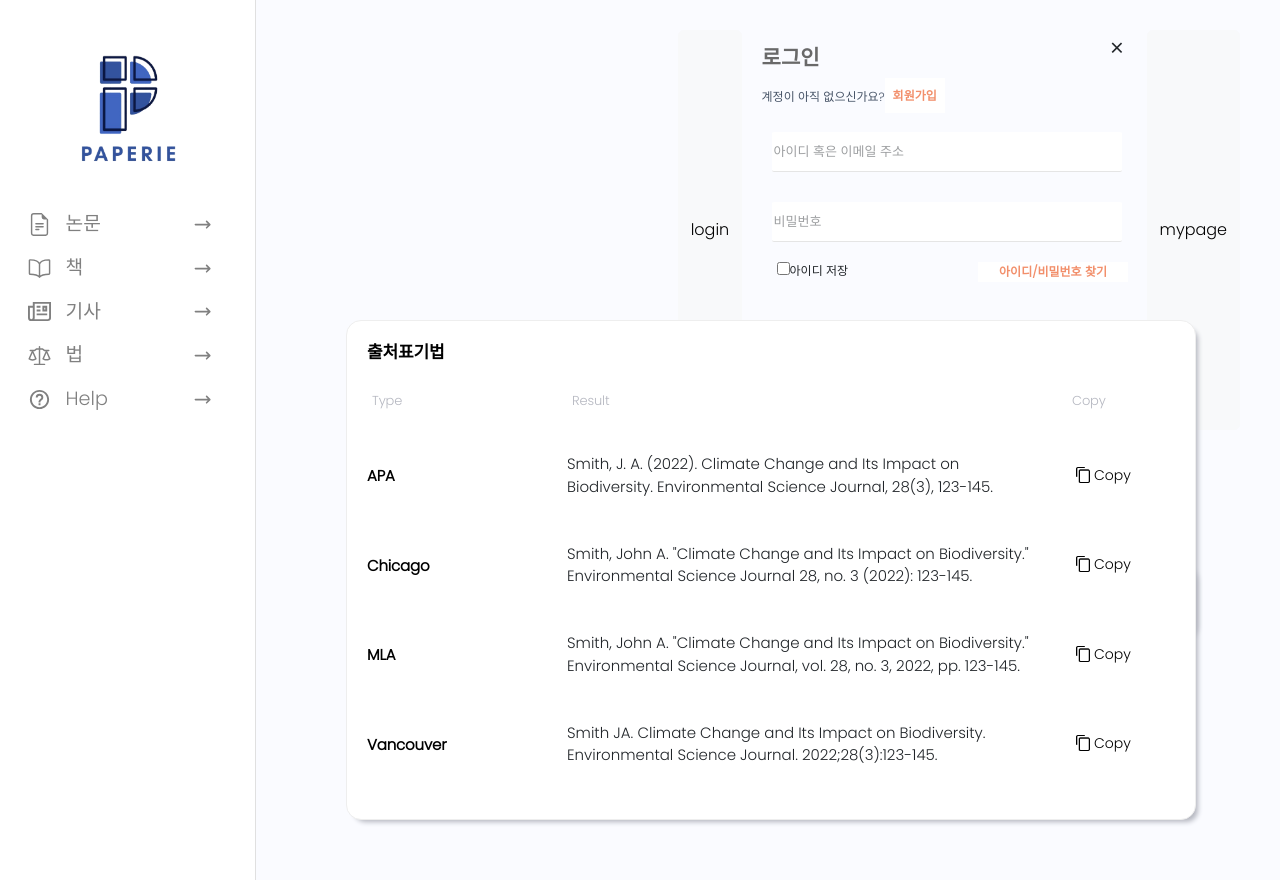
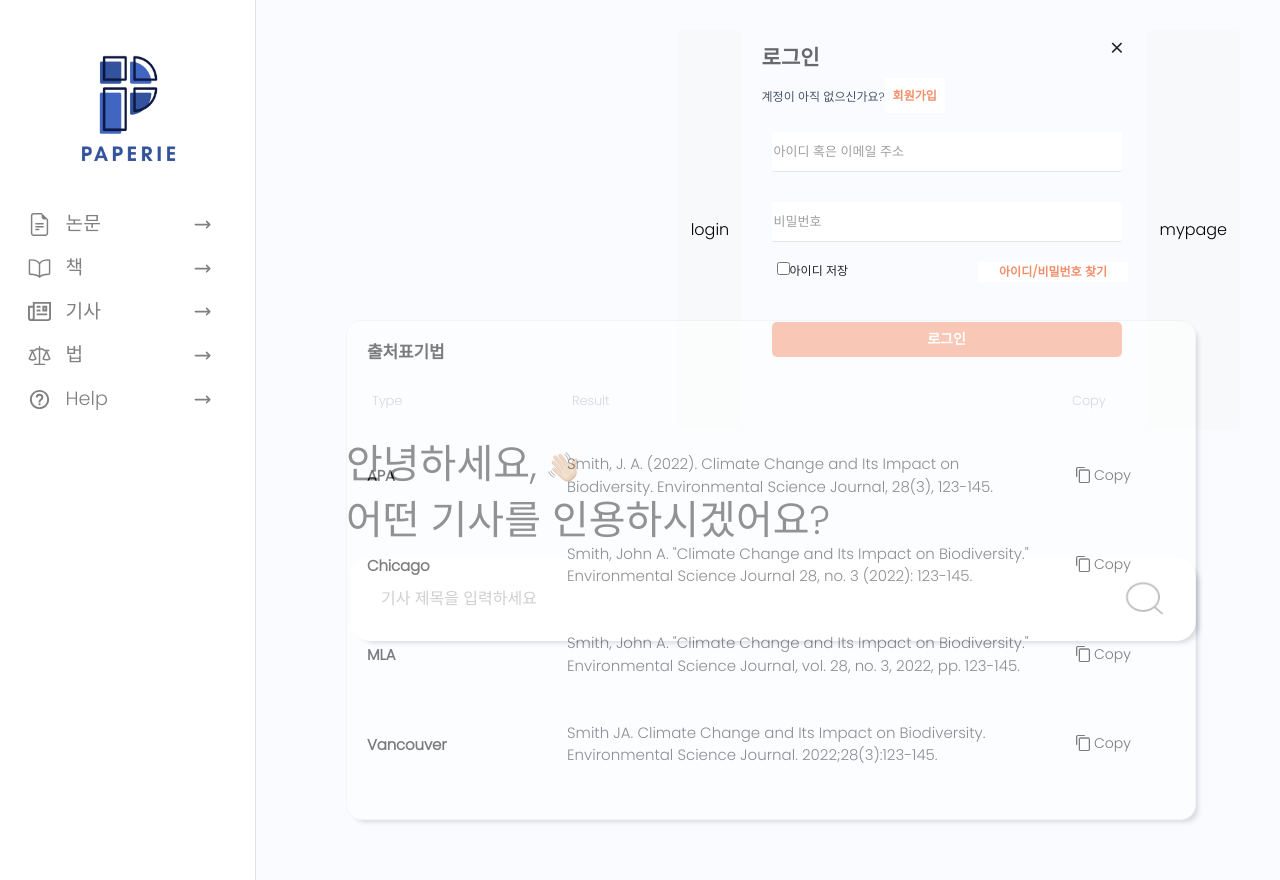
Before and after one commit to uujeongLee/paperie-front, a React (Create React App) app: page /cashes in a window 1280 px wide. Built offline with nearby package versions, Linux system fonts and the light colour scheme; some icons are missing.

Commit message:
스크롤시 reference.js 컴포넌트 투명도 변화
아래로 스크롤할 경우 reference.js (출처 복사하는 항목) 컴포넌트를 천천히 투명에서 완전히 보이도록 변화시킴

```diff
--- a/src/components/References.js
+++ b/src/components/References.js
@@ -1,10 +1,29 @@
-import React, { Component, Fragment } from 'react';
+import React, {  useEffect, Component, Fragment } from 'react';
 import Button from 'react-bootstrap/Button';
 import "./table.css";
 import copy_img from "../assets/copy_img.png"
+import { motion, useAnimation } from 'framer-motion';
 
 function References() {
-  const handleCopyClipBoard = (text: string) => {
+  const controls = useAnimation();
+
+  useEffect(() => {
+    const handleScroll = () => {
+      // 스크롤 위치에 따라 애니메이션 컨트롤
+      const scrollY = window.scrollY;
+      controls.start({ opacity: scrollY > 50 ? 1 : 0.5 }); // 스크롤 위치에 따라 opacity 조절
+    };
+
+    // 스크롤 이벤트 리스너 추가
+    window.addEventListener('scroll', handleScroll);
+
+    // 컴포넌트가 언마운트될 때 이벤트 리스너 제거
+    return () => {
+      window.removeEventListener('scroll', handleScroll);
+    };
+  }, [controls]);
+
+  const handleCopyClipBoard = (text) => {
     try {
       navigator.clipboard.writeText(text);
       alert('클립보드에 복사되었습니다.');
@@ -14,7 +33,12 @@ function References() {
   };
 
   return (
-    <div className="table_border">
+    <motion.div
+    initial={{ opacity: 0.5 }}
+    animate={controls}
+    transition={{ ease: "easeInOut", duration: 0.5 }}
+    className="table_border"
+  >
     <table className="caption-top table-borderless table-hover">
     <caption className="refer_table_name"> 출처표기법 </caption>
       <thead>
@@ -76,7 +100,7 @@ function References() {
         </tr>
       </tbody>
     </table>
-    </div>
+    </motion.div>
   );
 }
 
```
